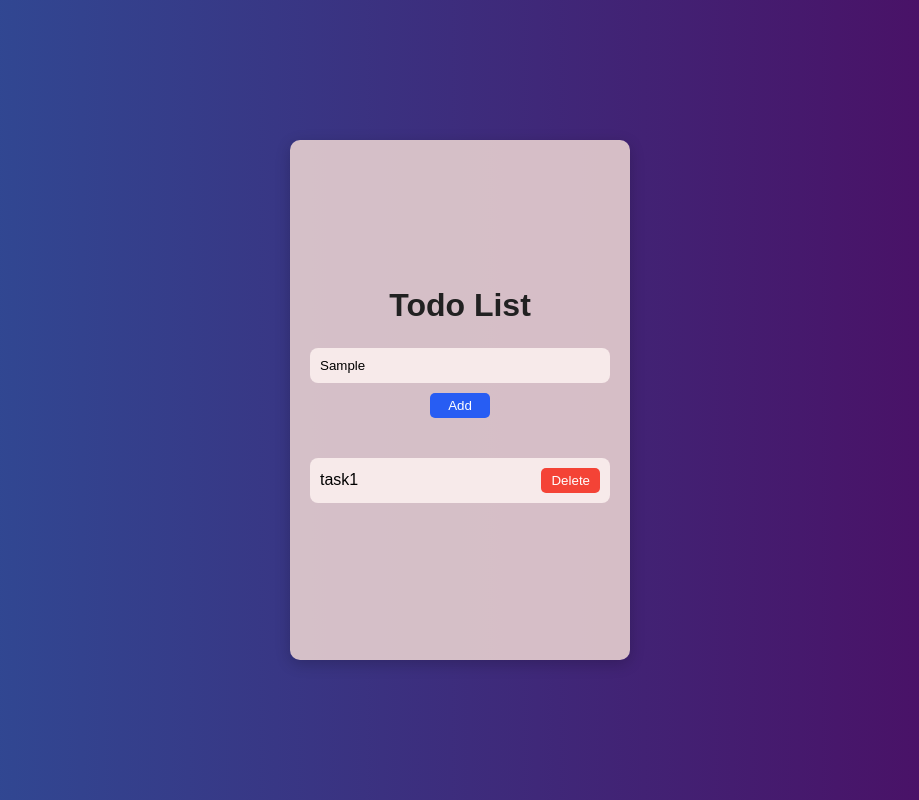
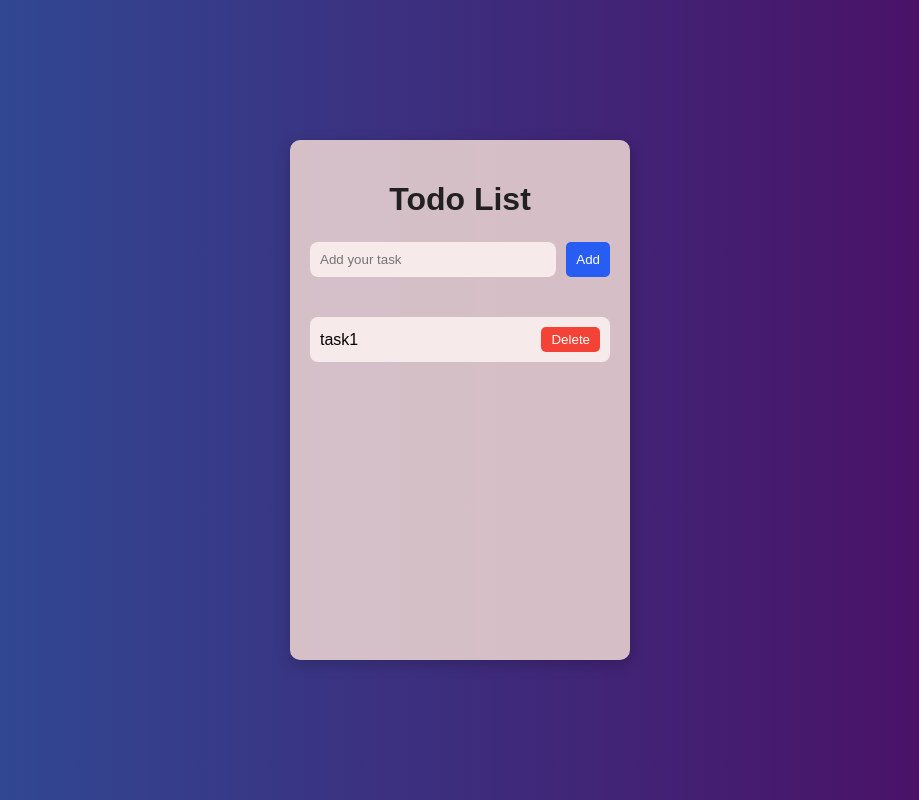
Before and after one commit to gourabofficial/Explore_Tailwind, a website: page TodoApp/todo.html in a window 1280 px wide. Both pictures are taken after typing "Sample" into the empty fields and a click on the button "Add". Shown: the whole page, without its empty margins (180-1099 px from the left). Drawn offline with Linux system fonts and the light colour scheme.

Commit message:
working on js

```diff
--- /dev/null
+++ b/TodoApp/app.js
@@ -0,0 +1,33 @@
+document.addEventListener("DOMContentLoaded", () => {
+    const btn = document.querySelector('.btn');
+    const input_container = document.querySelector('.input-container');
+    const todo_ul = document.querySelector('.todo-ul');
+
+    let task = JSON.parse(localStorage.getItem("task")) || [];
+
+
+    task.forEach(task => renderTask(task));
+
+    btn.addEventListener('click', () => {
+        const input = input_container.value.trim();
+        if (input === "") return;
+
+        const newTask = {
+            id: Date.now(),
+            name: input,
+            completed: false
+        }
+        task.push(newTask);
+        saveTask();
+        input_container.value = "";
+        console.log(task);
+    })
+
+    function renderTask() {
+        console.log(task);
+    }
+
+    function saveTask() {
+        localStorage.setItem("task", JSON.stringify(task));
+    }
+})
--- a/TodoApp/style.css
+++ b/TodoApp/style.css
@@ -11,11 +11,10 @@ body {
 
 .main-container {
     display: flex;
-    justify-content: center;
+    flex-direction: column;
     align-items: center;
     height: 60vh; /* Increased height to accommodate new layout */
     width: 300px; /* Adjusted width for better appearance */
-    flex-direction: column;
     background: #e8d1d1e4;
     border-radius: 10px;
     padding: 20px;
@@ -31,8 +30,7 @@ h1 {
 
 .input-group {
     display: flex;
-    flex-direction: column; /* Stack input and button vertically */
-    align-items: center;
+    align-items: center; /* Align items vertically */
     width: 100%;
     margin-bottom: 1.5rem; /* Space below input group */
 }
@@ -42,19 +40,18 @@ h1 {
     border: none;
     border-radius: 8px;
     padding: 10px;
-    width: 100%;
+    width: 100%; /* Ensure input takes available space */
     box-sizing: border-box; /* Ensure padding doesn't affect width */
-    margin-bottom: 10px; /* Space between input and button */
+    margin-right: 10px; /* Space between input and Add button */
 }
 
 .btn {
-    padding: 5px;
+    padding: 10px;
     background: rgb(39, 93, 243);
     color: #fff;
     border: none;
     border-radius: 5px;
-    width: 20%;
-    cursor: pointer; /* Move cursor style here */
+    cursor: pointer; /* Change cursor style */
     transition: background 0.3s ease; /* Smooth hover transition */
 }
 
@@ -76,7 +73,7 @@ li {
     margin-bottom: 1rem;
     display: flex;
     justify-content: space-between; /* Space between task and delete button */
-    align-items: center;
+    align-items: center; /* Center content vertically */
 }
 
 .delete {
--- a/TodoApp/todo.html
+++ b/TodoApp/todo.html
@@ -12,13 +12,12 @@
     <div class="main-container">
         <h1>Todo List</h1>
 
-        <!-- Grouping input and Add button -->
         <div class="input-group">
             <input class="input-container" type="text" placeholder="Add your task">
             <button class="btn">Add</button>
         </div>
 
-        <ul id="taskList">
+        <ul class ="todo-ul" id="taskList">
             <li>
                 task1
                 <button class="delete">Delete</button>
@@ -26,6 +25,7 @@
             <!-- Add more tasks here -->
         </ul>
     </div>
+    <script src="app.js"></script>
 </body>
 
 </html>
```
